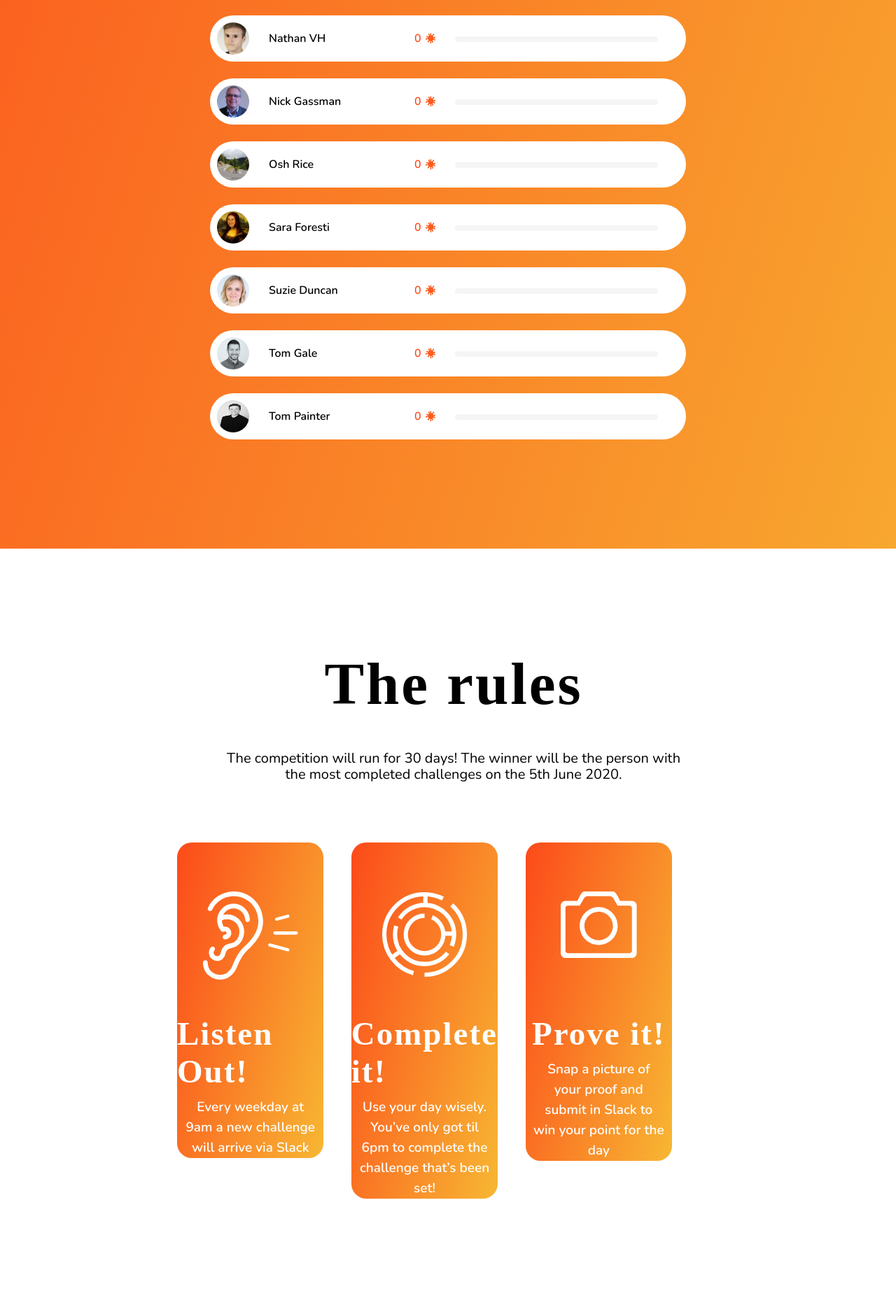
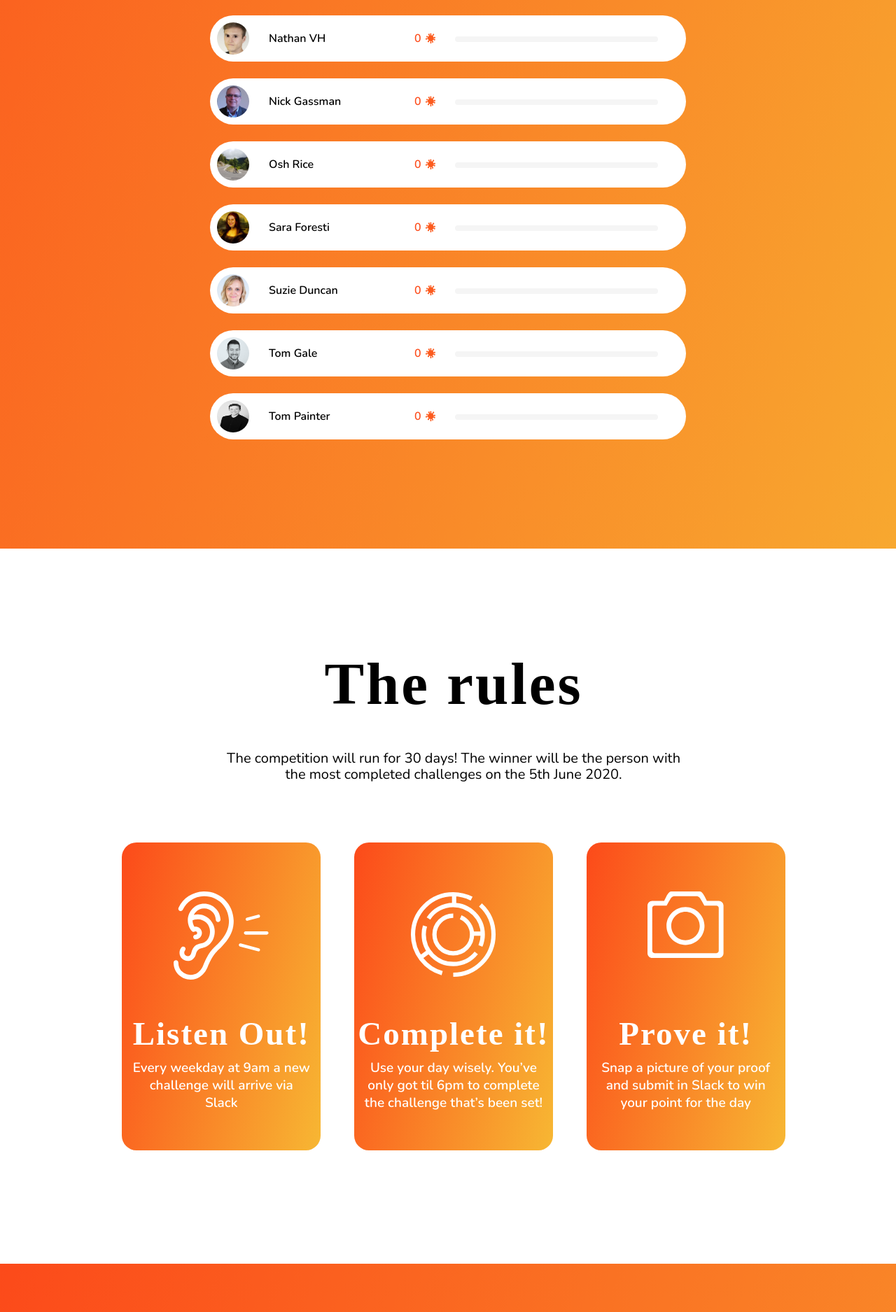
Before and after one commit to LiamGosnell/hokrona.github.io, a Jekyll site: the page built from index.html, in a window 1280 px wide. Shown: the part 1651-3526 px from the top of the page at 70% size. Built offline with Jekyll 4.4.1, drawn with Linux system fonts in a browser that asks for light colours; some web fonts are replaced.

Commit message:
Tablet styles

```diff
--- a/_layouts/home.html
+++ b/_layouts/home.html
@@ -38,7 +38,7 @@
       <div class="tm-g-grid">
         <div class="tm-c-rules--groupedrules">
         {%- for rule in site.rules.copy-rules -%}
-          <div class="tm-g-column-3 tm-g-column-12@t {% if forloop.index < 2 %}tm-g-offset-1 tm-g-offset-0{% endif %}">
+          <div class="tm-g-column-4 tm-g-column-3@d tm-g-column-12@t {% if forloop.index < 2 %}tm-g-offset-1@d tm-g-offset-0{% endif %}">
             <div class="tm-c-rules--rule">
               <div class="tm-c-rules--rule--image-container">
                 <img class="tm-c-rules--rule--image" src="{{ rule.image }}" alt="{{ rule.rule }}" />
--- a/_sass/components/_leaderboard.scss
+++ b/_sass/components/_leaderboard.scss
@@ -62,6 +62,11 @@
     position: relative;
 
     @media only screen and (max-width: $tm-mq-tablet) {
+      line-height: 66px;
+      top: -8px;
+    }
+
+    @media only screen and (max-width: $tm-mq-mobile) {
       line-height: 30px;
       top: -17px;
     }
@@ -114,9 +119,14 @@
     background-size: 14px;
     padding-right: 20px;
     font-size: 16px;
+
     @media only screen and (max-width: $tm-mq-tablet) {
       float: right;
       top: 8px;
+    }
+
+    @media only screen and (max-width: $tm-mq-desktop) {
+      top: 0;
     }
   }
 
--- a/_sass/components/_rules.scss
+++ b/_sass/components/_rules.scss
@@ -23,6 +23,7 @@
     margin: 0 auto 30px;
     display: block;
     max-width: fit-content;
+    text-align: center;
 
     @media only screen and (max-width: $tm-mq-tablet) {
       font-size: 55px;
@@ -82,6 +83,11 @@
     margin: 0 auto 10px;
     display: block;
     max-width: fit-content;
+    text-align: center;
+
+    @media only screen and (max-width: $tm-mq-desktop) {
+      font-size: 35px;
+    }
 
     @media only screen and (max-width: $tm-mq-tablet) {
       font-size: 35px;
@@ -92,11 +98,16 @@
     font-family: Nunito;
     font-weight: 600;
     font-size: 19px;
-    line-height: 29px;
+    line-height: 25px;
     color: $white;
     max-width: 90%;
     margin: 0 auto;
     text-align: center;
+
+    @media only screen and (max-width: $tm-mq-desktop) {
+      font-size: 16px;
+      line-height: 21px;
+    }
 
     @media only screen and (max-width: $tm-mq-tablet) {
       font-size: 16px;
```
Also changed, not shown: 4 other files.
